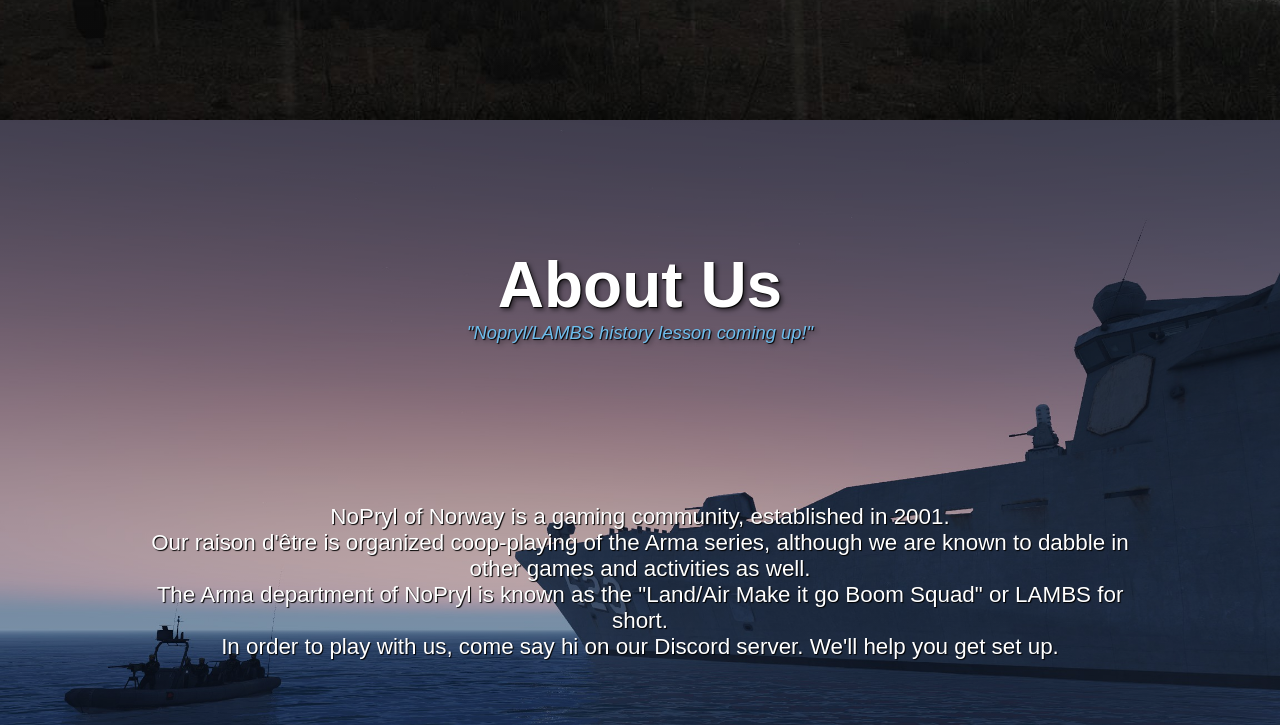
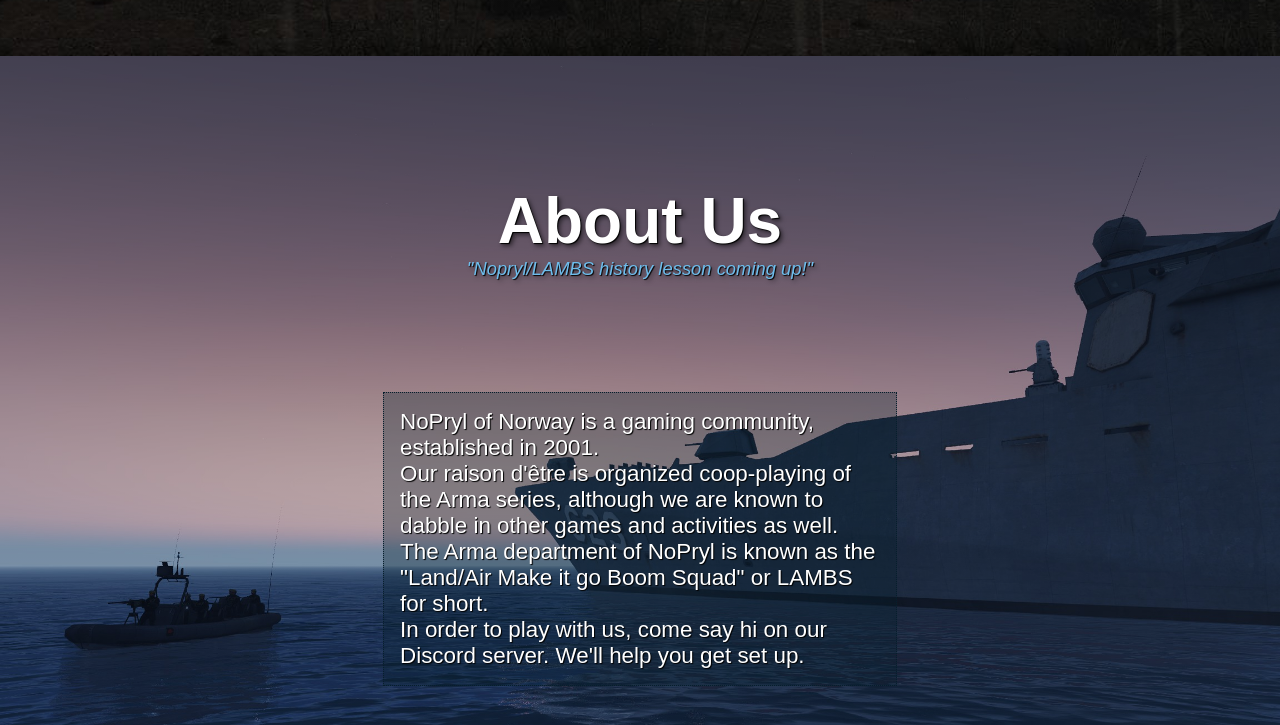
Before and after one commit to alexandertoftesund/nopryl, a plain HTML site: page index.html in a window 1280 px wide. Shown: the part 838-1563 px from the top of the page. Drawn offline with Linux system fonts and the light colour scheme.

Commit message:
Add files via upload

```diff
--- a/css/index.css
+++ b/css/index.css
@@ -1,6 +1,7 @@
 
 :root {
     --main-background-color: rgb(6, 30, 44);
+    --main-highlight-color: rgb(14, 47, 67);
 }
 
 body {
@@ -48,7 +49,17 @@ header {
 }
 
 .sticky-menu a:hover {
-    text-decoration: underline;
+    /* text-decoration: underline; */
+    background-color: var(--main-highlight-color);
+}
+
+#menuLogoA {
+    margin: 0;
+    padding: 0;
+}
+
+#menuLogoA:hover {
+    background-color: rgba(0, 0, 0, 0);
 }
 
 #menuLogo {
@@ -63,6 +74,7 @@ main {
 }
 
 section {
+    position: relative;
     display: flex;
     align-items: center;
     justify-content: flex-start;
@@ -90,8 +102,18 @@ section {
 }
 
 .section-subtext {
-    margin: 10rem 0rem 0rem 0rem;
-    text-align: center;
+    margin: 1rem;
+    padding: 0;
+    text-align: left;
+}
+
+.section-content {
+    display: flex;
+    flex-direction: column;
+    margin: 7rem 0 0 0;
+    width: 50%;
+    background-color: rgba(6, 30, 44, 0.3);
+    border: 1px dotted var(--main-background-color);
 }
 
 #home {
@@ -129,6 +151,7 @@ section {
 #discordLogo {
     margin: 10rem;
     filter: drop-shadow(3px 3px 1px rgba(0, 0, 0, 1));
+
 }
 
 a {
```
